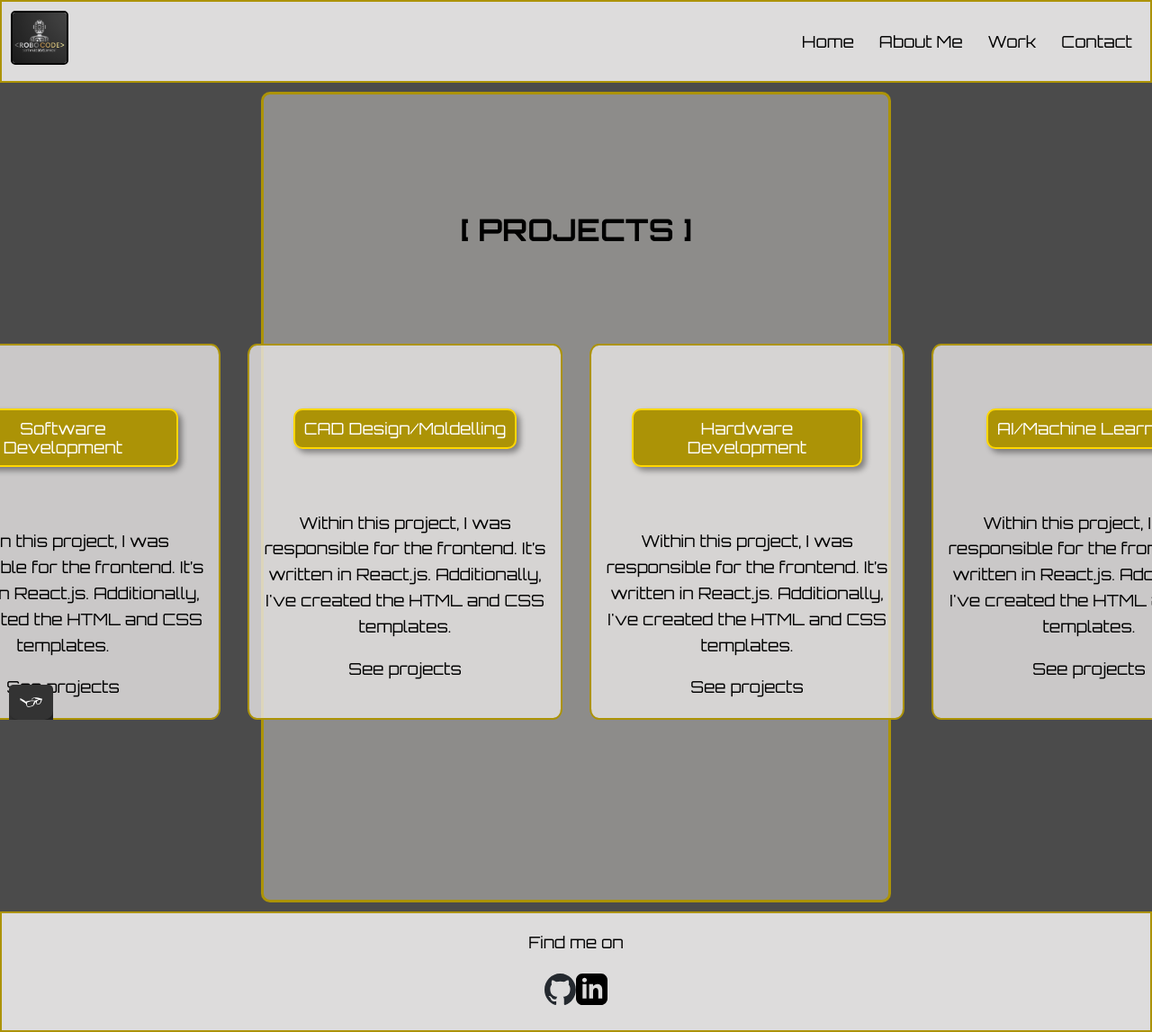
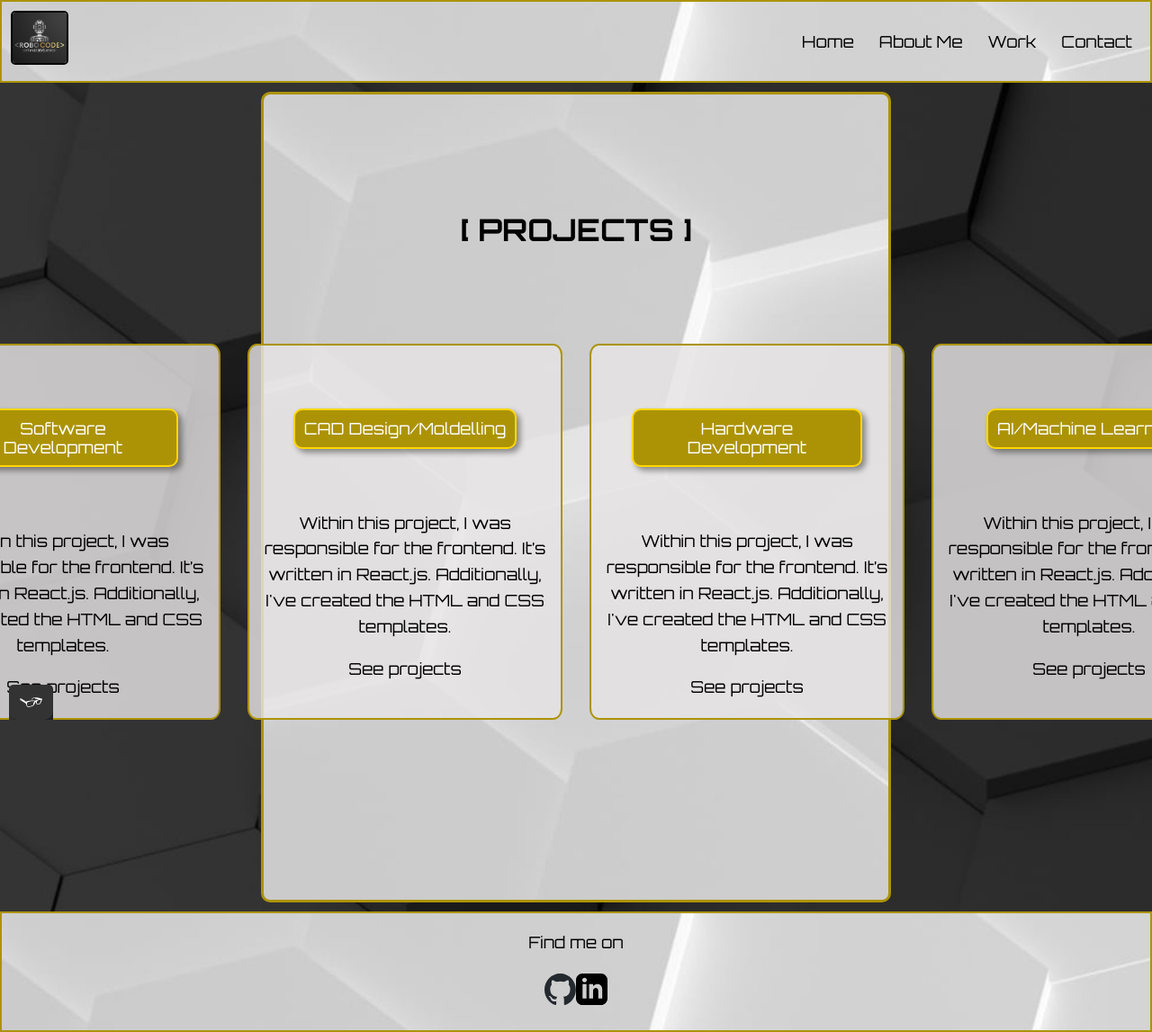
Before and after one commit to ffferchavez/portfolio-website, a plain HTML site: page work.html in a window 1280 px wide. Shown: the top 1147 px of the page at 90% size. Drawn offline with nearby package versions, Linux system fonts and the light colour scheme; the site is published under a folder, as on GitHub Pages, so addresses that start at the root find nothing.

Commit message:
Fixed background images

```diff
--- a/css/style.production.css
+++ b/css/style.production.css
@@ -18,7 +18,7 @@
     /* Sets the line-height to 1.6 */
     text-align: center;
     position: relative;
-    background-image: url("/img/wp1.jpg");
+    background-image: url("../img/wp1.jpg");
     background-size: cover;
     font-family: 'Orbitron', sans-serif;
   }
@@ -177,7 +177,7 @@
     margin: 10px auto;
     padding: 100px;
     background-color: #8d8c8a;
-    background-image: url("/img/wp1-2.jpg");
+    background-image: url("../img/wp1-2.jpg");
     grid-gap: 5px;
   }
   .skills__table {
@@ -207,7 +207,7 @@
     margin: 0 auto;
     border: 2px solid #ac9306;
     background-color: #dddcdc;
-    background-image: url("/img/wp1-2.jpg");
+    background-image: url("../img/wp1-2.jpg");
     -webkit-box-align: center;
         -ms-flex-align: center;
             align-items: center;
@@ -218,7 +218,7 @@
   .page-footer {
     clear: both;
     background-color: #dddcdc;
-    background-image: url("/img/wp1-2.jpg");
+    background-image: url("../img/wp1-2.jpg");
     border: 2px solid #ac9306;
   }
   /*display: flex;
@@ -314,7 +314,7 @@
   /* start grid fallback */
   .grid__item:hover,
   .grid__item:focus {
-    background-image: url("/img/wp1-2.jpg");
+    background-image: url("../img/wp1-2.jpg");
     background-size: cover;
     border: 3px solid #000;
     -webkit-transition: 1.2s;
--- a/css/styles.css
+++ b/css/styles.css
@@ -10,7 +10,7 @@ body {
   /* Sets the line-height to 1.6 */
   text-align: center;
   position: relative;
-  background-image: url("/img/wp1.jpg");
+  background-image: url("../img/wp1.jpg");
   background-size: cover;
   font-family: 'Orbitron', sans-serif;
 }
@@ -160,7 +160,7 @@ main,
   margin: 10px auto;
   padding: 100px;
   background-color: #8d8c8a;
-  background-image: url("/img/wp1-2.jpg");
+  background-image: url("../img/wp1-2.jpg");
   grid-gap: 5px;
 }
 .skills__table {
@@ -187,14 +187,14 @@ main img {
   margin: 0 auto;
   border: 2px solid #ac9306;
   /*background-color: #dddcdc;*/
-  background-image: url("/img/wp1-2.jpg");
+  background-image: url("../img/wp1-2.jpg");
   align-items: center;
   justify-content: space-between;
 }
 .page-footer {
   clear: both;
   /*background-color: #dddcdc;*/
-  background-image: url("/img/wp1-2.jpg");
+  background-image: url("../img/wp1-2.jpg");
   border: 2px solid #ac9306;
 }
 /*display: flex;
@@ -270,7 +270,7 @@ transform: scale(1.3);
 /* start grid fallback */
 .grid__item:hover,
 .grid__item:focus {
-  background-image: url("/img/wp1-2.jpg");
+  background-image: url("../img/wp1-2.jpg");
   background-size: cover;
   border: 3px solid #000;
   transition: 1.2s;
```
